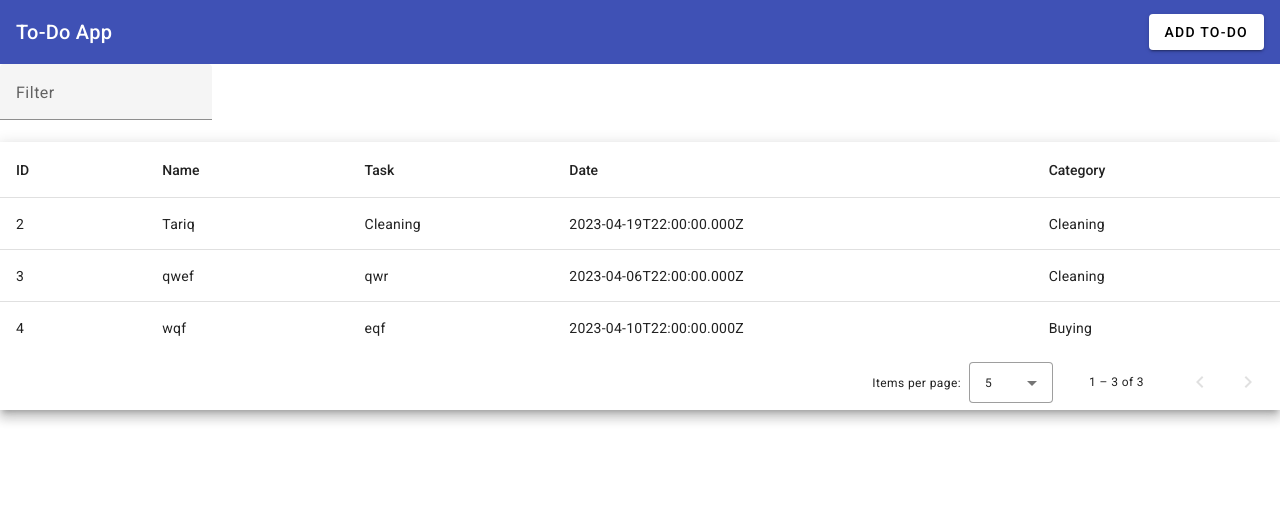
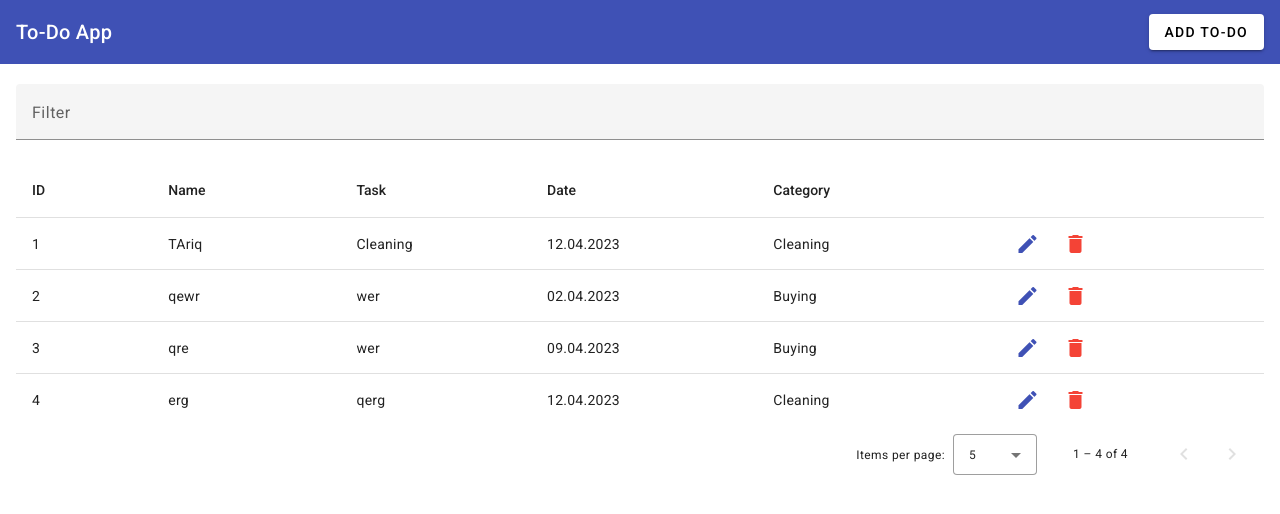
Before and after one commit to TariqAlQadi/angular-to-do-app, an Angular app: page / in a window 1280 px wide. Shown: the top 514 px of the page. Built offline with nearby package versions, Linux system fonts and the light colour scheme; data requests are answered from the project's data file.

Commit message:
finalized the create by updating table mechanism

```diff
--- a/db.json
+++ b/db.json
@@ -1,24 +1,31 @@
 {
   "toDo": [
     {
-      "name": "Tariq",
+      "name": "TAriq",
       "task": "Cleaning",
-      "date": "2023-04-19T22:00:00.000Z",
+      "date": "2023-04-12T22:00:00.000Z",
       "category": "Cleaning",
+      "id": 1
+    },
+    {
+      "name": "qewr",
+      "task": "wer",
+      "date": "2023-04-02T22:00:00.000Z",
+      "category": "Buying",
       "id": 2
     },
     {
-      "name": "qwef",
-      "task": "qwr",
-      "date": "2023-04-06T22:00:00.000Z",
-      "category": "Cleaning",
+      "name": "qre",
+      "task": "wer",
+      "date": "2023-04-09T22:00:00.000Z",
+      "category": "Buying",
       "id": 3
     },
     {
-      "name": "wqf",
-      "task": "eqf",
-      "date": "2023-04-10T22:00:00.000Z",
-      "category": "Buying",
+      "name": "erg",
+      "task": "qerg",
+      "date": "2023-04-12T22:00:00.000Z",
+      "category": "Cleaning",
       "id": 4
     }
   ]
--- a/src/app/app.component.html
+++ b/src/app/app.component.html
@@ -3,12 +3,17 @@
   <button mat-raised-button (click)="openAddEditToDoForm()">ADD TO-DO</button>
 </mat-toolbar>
 
+<div class="table">
   <mat-form-field>
     <mat-label>Filter</mat-label>
-  <input matInput (keyup)="applyFilter($event)" placeholder="Ex. Mia" #input />
+    <input
+      matInput
+      (keyup)="applyFilter($event)"
+      placeholder="Ex. Mia"
+      #input
+    />
   </mat-form-field>
-
-<div class="mat-elevation-z8">
+  <div>
     <table mat-table [dataSource]="dataSource" matSort>
       <!-- Name Column -->
       <ng-container matColumnDef="name">
@@ -25,7 +30,9 @@
       <!-- Date Column -->
       <ng-container matColumnDef="date">
         <th mat-header-cell *matHeaderCellDef mat-sort-header>Date</th>
-      <td mat-cell *matCellDef="let row">{{ row.date }}</td>
+        <td mat-cell *matCellDef="let row">
+          {{ row.date | date : "dd.MM.yyy" }}
+        </td>
       </ng-container>
 
       <!-- Category Column -->
@@ -38,6 +45,19 @@
       <ng-container matColumnDef="id">
         <th mat-header-cell *matHeaderCellDef mat-sort-header>ID</th>
         <td mat-cell *matCellDef="let row">{{ row.id }}</td>
+      </ng-container>
+
+      <!-- Action Column -->
+      <ng-container matColumnDef="action">
+        <th mat-header-cell *matHeaderCellDef mat-sort-header></th>
+        <td mat-cell *matCellDef="let row">
+          <button mat-icon-button color="primary">
+            <mat-icon>edit</mat-icon>
+          </button>
+          <button mat-icon-button color="warn" (click)="deleteToDo(row.id)">
+            <mat-icon>delete</mat-icon>
+          </button>
+        </td>
       </ng-container>
 
       <tr mat-header-row *matHeaderRowDef="displayedColumns"></tr>
@@ -56,3 +76,4 @@
       aria-label="Select page of users"
     ></mat-paginator>
   </div>
+</div>
--- a/src/app/app.component.scss
+++ b/src/app/app.component.scss
@@ -1,3 +1,11 @@
 button {
   margin-left: auto;
 }
+.table {
+  padding-top: 20px;
+  margin: 0 auto;
+  max-width: 1248px;
+  mat-form-field {
+    width: 100%;
+  }
+}
--- a/src/app/app.component.ts
+++ b/src/app/app.component.ts
@@ -13,7 +13,14 @@ import { MatTableDataSource } from '@angular/material/table';
   styleUrls: ['./app.component.scss'],
 })
 export class AppComponent implements OnInit {
-  displayedColumns: string[] = ['id', 'name', 'task', 'date', 'category'];
+  displayedColumns: string[] = [
+    'id',
+    'name',
+    'task',
+    'date',
+    'category',
+    'action',
+  ];
   dataSource!: MatTableDataSource<any>;
 
   @ViewChild(MatPaginator) paginator!: MatPaginator;
@@ -26,7 +33,14 @@ export class AppComponent implements OnInit {
   }
 
   openAddEditToDoForm() {
-    this._dialog.open(ToDoAddEditComponent);
+    const dialogRef = this._dialog.open(ToDoAddEditComponent);
+    dialogRef.afterClosed().subscribe({
+      next: (val) => {
+        if (val) {
+          this.getToDos();
+        }
+      },
+    });
   }
 
   getToDos() {
@@ -44,6 +58,16 @@ export class AppComponent implements OnInit {
     });
   }
 
+  deleteToDo(id: number) {
+    this._toDoService.deleteToDo(id).subscribe({
+      next: (res) => {
+        this.getToDos();
+        alert('to do deleted!');
+      },
+      error: console.log,
+    });
+  }
+
   applyFilter(event: Event) {
     const filterValue = (event.target as HTMLInputElement).value;
     this.dataSource.filter = filterValue.trim().toLowerCase();
--- a/src/app/services/to-do.service.ts
+++ b/src/app/services/to-do.service.ts
@@ -1,5 +1,6 @@
 import { HttpClient } from '@angular/common/http';
 import { Injectable } from '@angular/core';
+import { Observable } from 'rxjs';
 
 @Injectable({
   providedIn: 'root',
@@ -14,4 +15,8 @@ export class ToDoService {
   getToDos() {
     return this._http.get('http://localhost:3000/toDo');
   }
+
+  deleteToDo(id: number): Observable<any> {
+    return this._http.delete(`http://localhost:3000/toDo/${id}`);
+  }
 }
--- a/src/app/to-do-add-edit/to-do-add-edit.component.ts
+++ b/src/app/to-do-add-edit/to-do-add-edit.component.ts
@@ -1,7 +1,7 @@
 import { Component } from '@angular/core';
 import { FormBuilder, FormGroup } from '@angular/forms';
 import { ToDoService } from '../services/to-do.service';
-import { DialogRef } from '@angular/cdk/dialog';
+import { MatDialogRef } from '@angular/material/dialog';
 
 @Component({
   selector: 'app-to-do-add-edit',
@@ -18,7 +18,7 @@ export class ToDoAddEditComponent {
   constructor(
     private _fb: FormBuilder,
     private _toDoService: ToDoService,
-    private _dialogRef: DialogRef<ToDoAddEditComponent> //to close dialog window
+    private _dialogRef: MatDialogRef<ToDoAddEditComponent> //to close dialog window
   ) {
     //define formGroup
     this.toDoForm = this._fb.group({
@@ -34,7 +34,7 @@ export class ToDoAddEditComponent {
       this._toDoService.addToDo(this.toDoForm.value).subscribe({
         next: (val: any) => {
           alert('todo added succes');
-          this._dialogRef.close(); //close dialoghere
+          this._dialogRef.close(true); //close dialoghere
         },
         error: (error: any) => {
           console.error(error);
```
Lines whose indentation alone changed are shown as unchanged.
